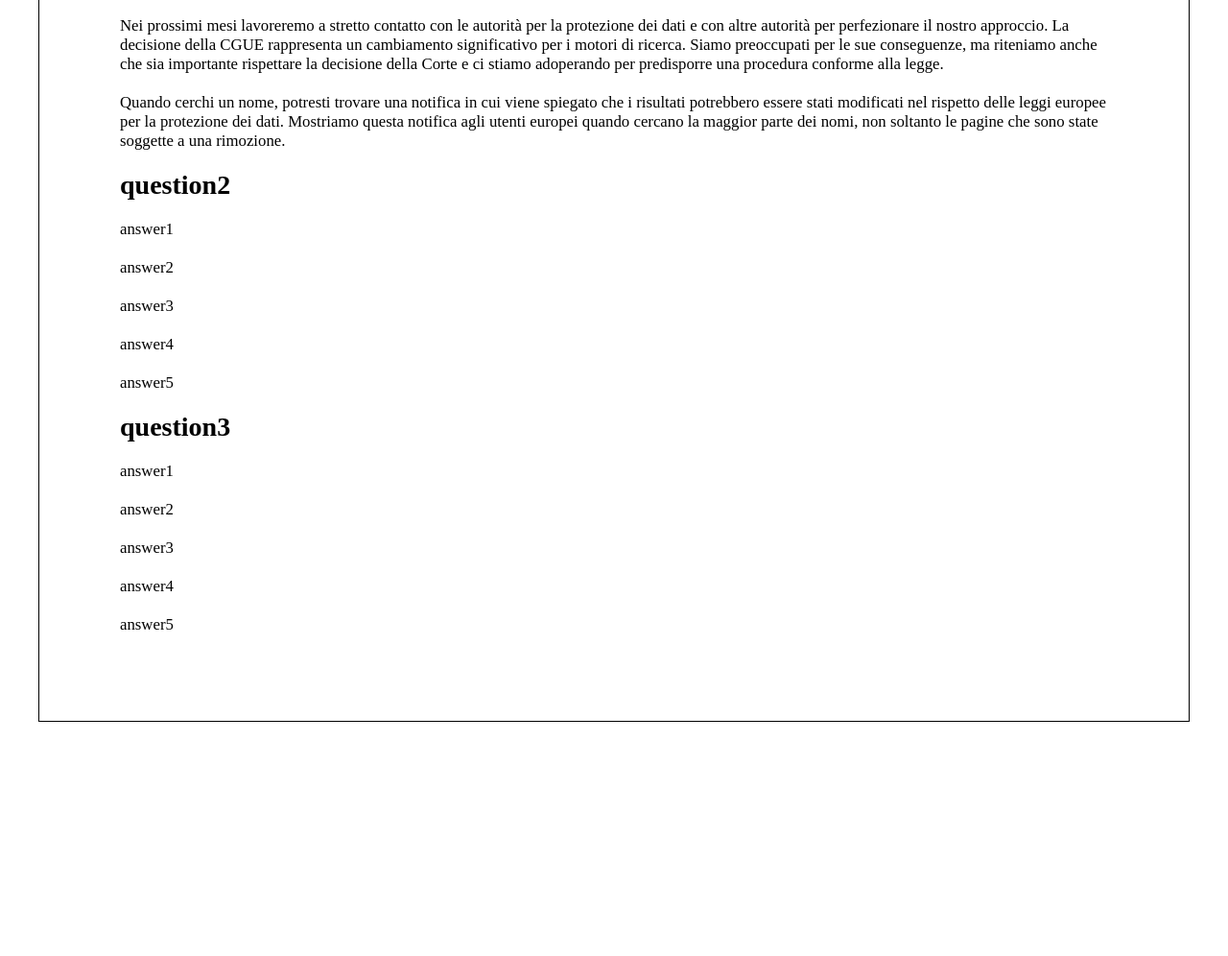
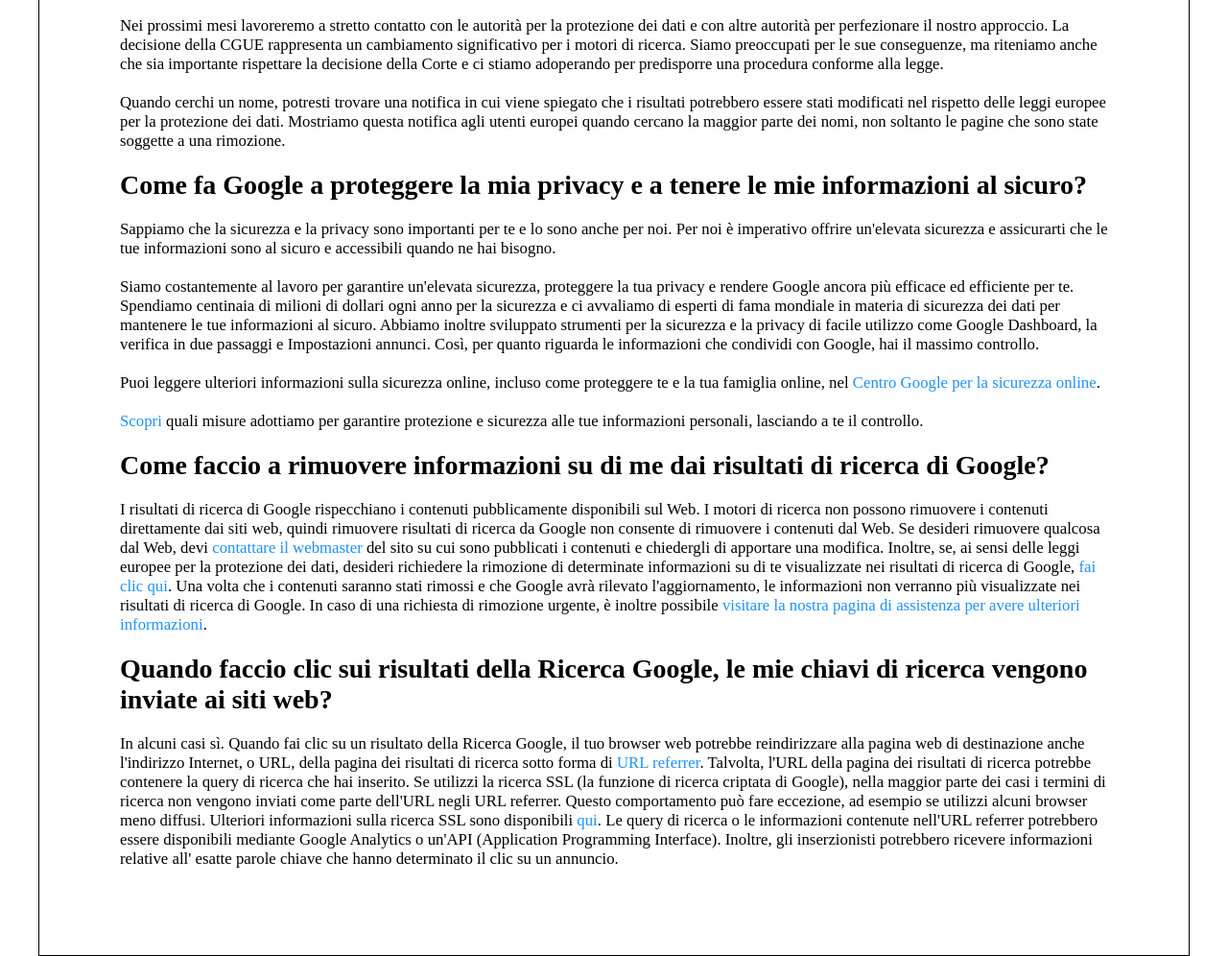
Before and after one commit to SavignanoFrancesco/php-google-faq, a PHP site: page / in a window 1280 px wide. Shown: the part 478-1474 px from the top of the page at 96% size. Before the commit the page ends 1230 px from the top, so only its background shows below. Run offline with PHP 8.4, Linux system fonts and the light colour scheme.

Commit message:
sezione faq impostata

```diff
--- a/index.php
+++ b/index.php
@@ -13,12 +13,25 @@
                     ]
             ],
             [
-            "question" => 'question2',
-            "answers" => ['answer1','answer2','answer3','answer4','answer5']
+            "question" => 'Come fa Google a proteggere la mia privacy e a tenere le mie informazioni al sicuro?',
+            "answers" => [
+                    'Sappiamo che la sicurezza e la privacy sono importanti per te e lo sono anche per noi. Per noi è imperativo offrire un\'elevata sicurezza e assicurarti che le tue informazioni sono al sicuro e accessibili quando ne hai bisogno.',
+                    'Siamo costantemente al lavoro per garantire un\'elevata sicurezza, proteggere la tua privacy e rendere Google ancora più efficace ed efficiente per te. Spendiamo centinaia di milioni di dollari ogni anno per la sicurezza e ci avvaliamo di esperti di fama mondiale in materia di sicurezza dei dati per mantenere le tue informazioni al sicuro. Abbiamo inoltre sviluppato strumenti per la sicurezza e la privacy di facile utilizzo come Google Dashboard, la verifica in due passaggi e Impostazioni annunci. Così, per quanto riguarda le informazioni che condividi con Google, hai il massimo controllo.',
+                    'Puoi leggere ulteriori informazioni sulla sicurezza online, incluso come proteggere te e la tua famiglia online, nel <a href="#">Centro Google per la sicurezza online</a>.',
+                    '<a href="#">Scopri</a> quali misure adottiamo per garantire protezione e sicurezza alle tue informazioni personali, lasciando a te il controllo.'
+                    ]
             ],
             [
-            "question" => 'question3',
-            "answers" => ['answer1','answer2','answer3','answer4','answer5']
+            "question" => 'Come faccio a rimuovere informazioni su di me dai risultati di ricerca di Google?',
+            "answers" => [
+                    'I risultati di ricerca di Google rispecchiano i contenuti pubblicamente disponibili sul Web. I motori di ricerca non possono rimuovere i contenuti direttamente dai siti web, quindi rimuovere risultati di ricerca da Google non consente di rimuovere i contenuti dal Web. Se desideri rimuovere qualcosa dal Web, devi <a href="#">contattare il webmaster</a> del sito su cui sono pubblicati i contenuti e chiedergli di apportare una modifica. Inoltre, se, ai sensi delle leggi europee per la protezione dei dati, desideri richiedere la rimozione di determinate informazioni su di te visualizzate nei risultati di ricerca di Google, <a href="#">fai clic qui</a>. Una volta che i contenuti saranno stati rimossi e che Google avrà rilevato l\'aggiornamento, le informazioni non verranno più visualizzate nei risultati di ricerca di Google. In caso di una richiesta di rimozione urgente, è inoltre possibile <a href="#">visitare la nostra pagina di assistenza per avere ulteriori informazioni</a>.'
+                    ]
+            ],
+            [
+            "question" => 'Quando faccio clic sui risultati della Ricerca Google, le mie chiavi di ricerca vengono inviate ai siti web?',
+            "answers" => [
+                    'In alcuni casi sì. Quando fai clic su un risultato della Ricerca Google, il tuo browser web potrebbe reindirizzare alla pagina web di destinazione anche l\'indirizzo Internet, o URL, della pagina dei risultati di ricerca sotto forma di <a href="#">URL referrer</a>. Talvolta, l\'URL della pagina dei risultati di ricerca potrebbe contenere la query di ricerca che hai inserito. Se utilizzi la ricerca SSL (la funzione di ricerca criptata di Google), nella maggior parte dei casi i termini di ricerca non vengono inviati come parte dell\'URL negli URL referrer. Questo comportamento può fare eccezione, ad esempio se utilizzi alcuni browser meno diffusi. Ulteriori informazioni sulla ricerca SSL sono disponibili <a href="#">qui</a>. Le query di ricerca o le informazioni contenute nell\'URL referrer potrebbero essere disponibili mediante Google Analytics o un\'API (Application Programming Interface). Inoltre, gli inserzionisti potrebbero ricevere informazioni relative all\' esatte parole chiave che hanno determinato il clic su un annuncio.'
+                    ]
             ],
 
         ];
```
